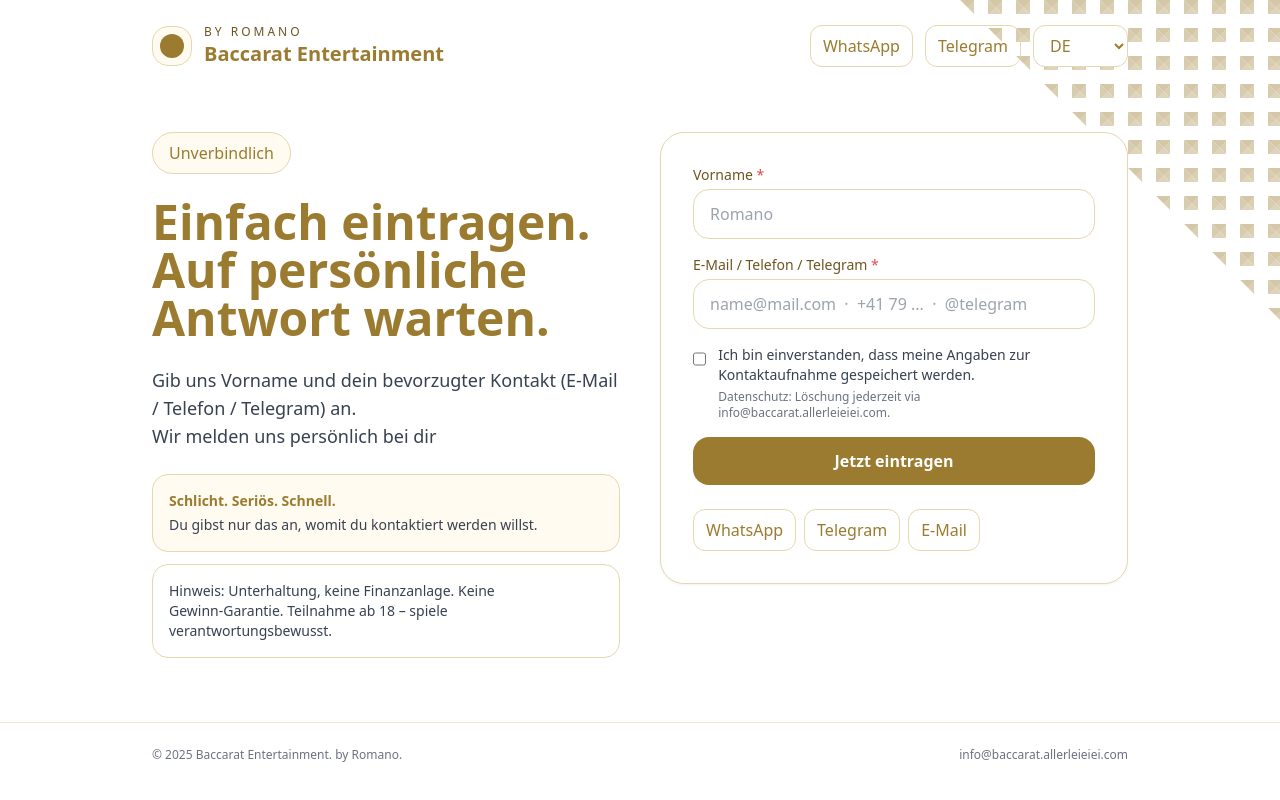
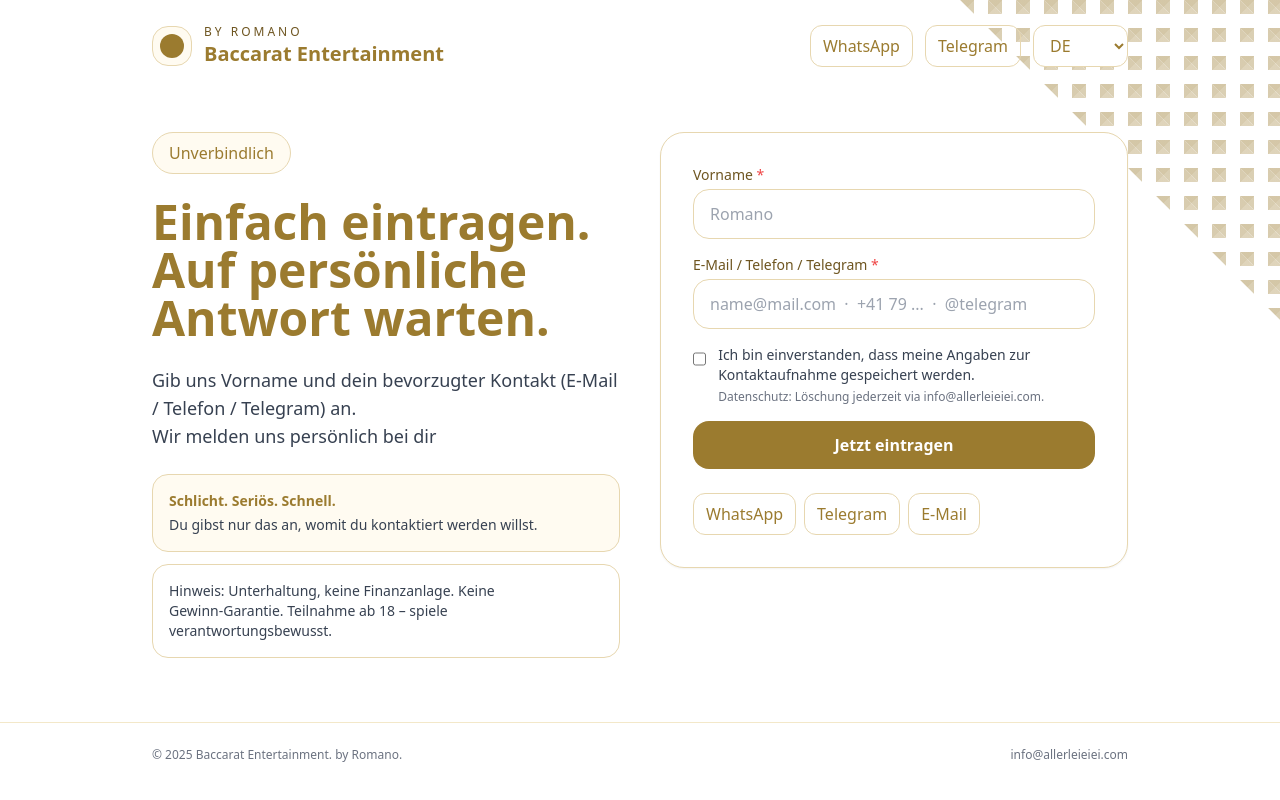
Before and after one commit to allerleieiei/baccarat-site, a React (Vite) app: page / in a window 1280 px wide. Built offline with nearby package versions, Linux system fonts and the light colour scheme.

Commit message:
Update App.jsx

```diff
--- a/src/App.jsx
+++ b/src/App.jsx
@@ -12,7 +12,7 @@ const WEB3FORMS_ACCESS_KEY = ""; // <-- your Web3Forms access key (optional)
 const SITE = {
   brand: "Baccarat Entertainment",
   subbrand: "by Romano",
-  contactEmail: "info@baccarat.allerleieiei.com",
+  contactEmail: "info@allerleieiei.com",
   whatsappLink:
     "https://wa.me/41792154270?text=Hoi%20Romano%2C%20ich%20komme%20vom%20QR-Code%20(Baccarat)%20und%20m%C3%B6chte%20starten.%20Mein%20Name%3A%20",
   telegramLink: "https://t.me/allerleieiei",
@@ -22,7 +22,7 @@ const SITE = {
 const I18N = {
   de: {
     badge: "Unverbindlich",
-    title: "Einfach eintragen. Auf persönliche Antwort warten.",
+    title: "Einfach eintragen.\nAuf persönliche Antwort warten.",
     subtitle:
       "Gib uns Vorname und dein bevorzugter Kontakt (E‑Mail / Telefon / Telegram) an.\nWir melden uns persönlich bei dir",
     firstName: "Vorname",
```
